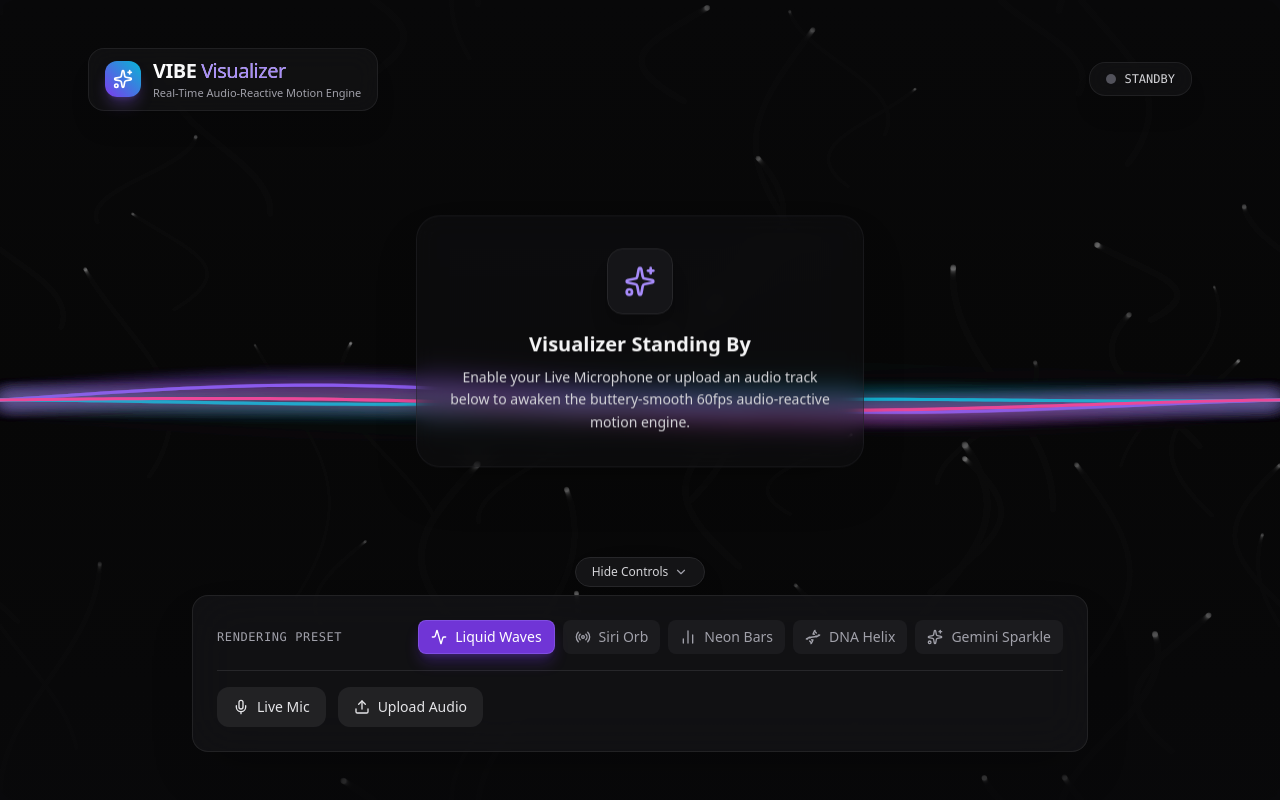
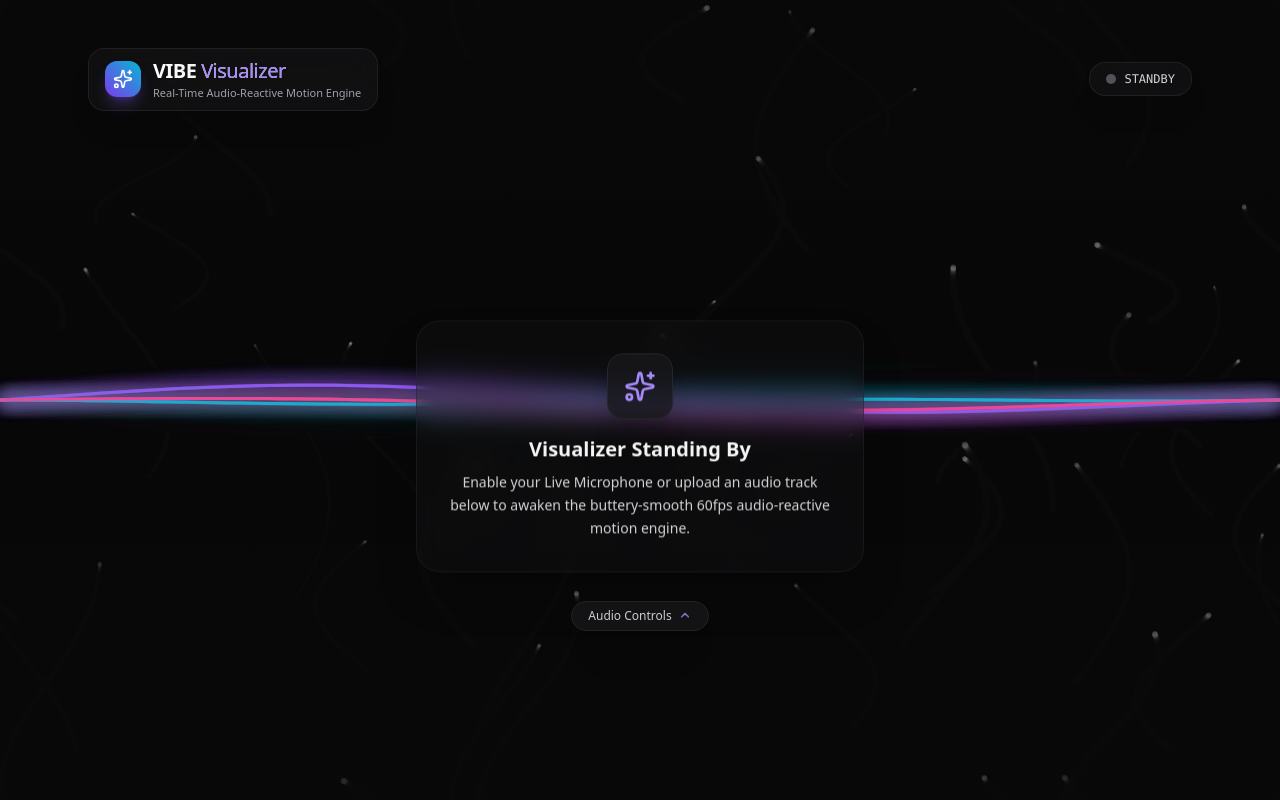
Before and after one commit to 18Mori/V1-Audio-Visualizer, a Next.js app: page / in a window 1280 px wide. Built offline with nearby package versions, Linux system fonts and the light colour scheme.

Commit message:
feat: implement auto-collapse feature for control panel and enhance hover interactions

```diff
--- a/src/components/ui/AudioVisualizerStudio.tsx
+++ b/src/components/ui/AudioVisualizerStudio.tsx
@@ -9,7 +9,8 @@ import { Sparkles, AlertCircle, ChevronUp, ChevronDown } from 'lucide-react';
 
 export const AudioVisualizerStudio: React.FC = () => {
   const [mode, setMode] = useState<VisualizerMode>('waves');
-  const [isPanelOpen, setIsPanelOpen] = useState(true);
+  const [isHovered, setIsHovered] = useState(false);
+  const [isPinnedOpen, setIsPinnedOpen] = useState(false);
 
   const {
     activeSource,
@@ -28,17 +29,17 @@ export const AudioVisualizerStudio: React.FC = () => {
     smoothingTimeConstant: 0.85,
   });
 
-  // Auto-collapse panel after 4 seconds of playback to let the canvas shine
+  // When music starts playing, auto-unpin so panel tucks away cleanly
   useEffect(() => {
     if (isPlaying && activeSource !== 'idle') {
       const timer = setTimeout(() => {
-        setIsPanelOpen(false);
-      }, 4000);
+        setIsPinnedOpen(false);
+      }, 3000);
       return () => clearTimeout(timer);
-    } else {
-      setIsPanelOpen(true);
     }
   }, [isPlaying, activeSource]);
+
+  const showPanel = isHovered || isPinnedOpen;
 
   return (
     <div className="relative min-h-screen w-full bg-zinc-950 text-zinc-100 flex flex-col justify-between p-4 sm:p-8 overflow-hidden font-sans">
@@ -104,31 +105,34 @@ export const AudioVisualizerStudio: React.FC = () => {
         )}
       </main>
 
-      {/* Bottom Collapsible Control Drawer with Hover/Click Notch */}
+      {/* Bottom Hover Zone & Collapsible Drawer */}
       <footer
-        className="relative z-20 w-full flex flex-col items-center pb-4 px-2"
-        onMouseEnter={() => setIsPanelOpen(true)}
+        className="fixed bottom-0 left-0 right-0 z-30 flex flex-col items-center pb-3 px-2 pointer-events-none"
+        onMouseEnter={() => setIsHovered(true)}
+        onMouseLeave={() => setIsHovered(false)}
       >
-        {/* Floating Arrow Notch Toggle */}
+        {/* Floating Arrow Notch (Always interactive at the bottom edge) */}
         <button
-          onClick={() => setIsPanelOpen((prev) => !prev)}
-          className="mb-2 flex items-center gap-1.5 px-4 py-1.5 rounded-full bg-zinc-900/80 backdrop-blur-xl border border-zinc-800 text-zinc-300 hover:text-white text-xs font-medium shadow-2xl transition-all duration-300 hover:scale-105 group cursor-pointer"
-          title={isPanelOpen ? 'Collapse Controls' : 'Expand Controls'}
+          onClick={() => setIsPinnedOpen((prev) => !prev)}
+          className={`pointer-events-auto mb-2 flex items-center gap-1.5 px-4 py-1.5 rounded-full bg-zinc-900/90 backdrop-blur-xl border border-zinc-800 text-zinc-200 hover:text-white text-xs font-medium shadow-2xl transition-all duration-500 ease-out hover:scale-105 group cursor-pointer ${
+            showPanel ? 'translate-y-0 opacity-100' : 'translate-y-2 opacity-90'
+          }`}
+          title={isPinnedOpen ? 'Hide Controls' : 'Show Controls'}
         >
-          <span>{isPanelOpen ? 'Hide Controls' : 'Audio Controls'}</span>
-          {isPanelOpen ? (
+          <span>{showPanel ? 'Hide Controls' : 'Audio Controls'}</span>
+          {showPanel ? (
             <ChevronDown className="w-3.5 h-3.5 text-zinc-400 group-hover:text-white transition-transform" />
           ) : (
             <ChevronUp className="w-3.5 h-3.5 text-violet-400 group-hover:text-white transition-transform animate-bounce" />
           )}
         </button>
 
-        {/* Sliding Panel */}
+        {/* Sliding Control Panel Drawer */}
         <div
-          className={`w-full max-w-4xl transition-all duration-500 ease-out transform ${
-            isPanelOpen
-              ? 'translate-y-0 opacity-100 scale-100 pointer-events-auto'
-              : 'translate-y-12 opacity-0 scale-95 pointer-events-none'
+          className={`w-full max-w-4xl transition-all duration-500 ease-out transform pointer-events-auto ${
+            showPanel
+              ? 'translate-y-0 opacity-100 scale-100'
+              : 'translate-y-24 opacity-0 scale-95 pointer-events-none'
           }`}
         >
           <ControlPanel
```
